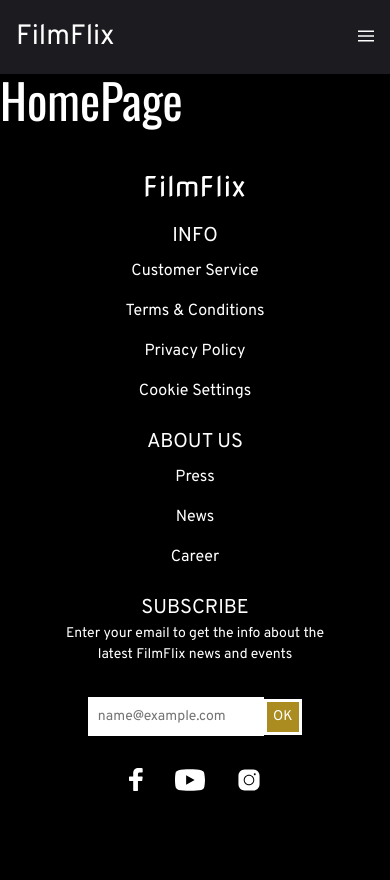
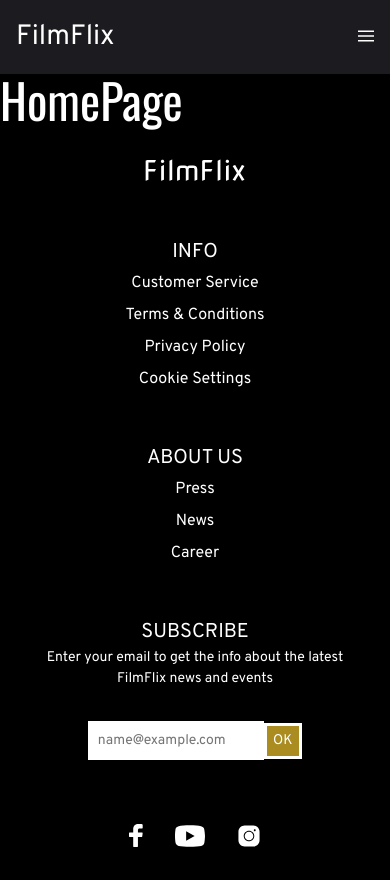
Before and after one commit to Filmflix-FED22G/filmflix, a React (Vite) app: page / in a window 390 px wide. Before the commit the page ends 844 px from the top, so only its background shows below. Built offline with nearby package versions, Linux system fonts and the light colour scheme.

Commit message:
responsive footer

```diff
--- a/src/components/Footer.tsx
+++ b/src/components/Footer.tsx
@@ -11,12 +11,13 @@ const FooterContainer = styled.footer`
   background-color: #000;
   color: #fff;
   height: 12rem;
-  padding: 3rem;
+  padding: 2rem;
   @media screen and (max-width: 768px) {
     flex-direction: column;
     align-items: center;
     text-align: center;
     height: auto;
+    gap: 2rem;
   }
 `;
 const LogoImage = styled.img`
@@ -41,6 +42,16 @@ const FooterList = styled.ul`
 
 const FooterListItem = styled.li`
   padding: 0.5rem 0;
+  @media screen and (max-width: 768px) {
+    padding: 0.25rem 0;
+  }
+`;
+
+const FooterSubscribeText = styled.p`
+  @media screen and (max-width: 768px) {
+    max-width: 20rem;
+    margin: 0 auto;
+  }
 `;
 const FooterForm = styled.form`
   display: flex;
@@ -91,10 +102,10 @@ const Footer: React.FC = () => {
       </div>
       <div style={{ flex: 1 }}>
         <FooterHeading>SUBSCRIBE</FooterHeading>
-        <p>
+        <FooterSubscribeText>
           Enter your email to get the info about the latest FilmFlix news and
           events
-        </p>
+        </FooterSubscribeText>
         <FooterForm>
           {' '}
           <input
```
